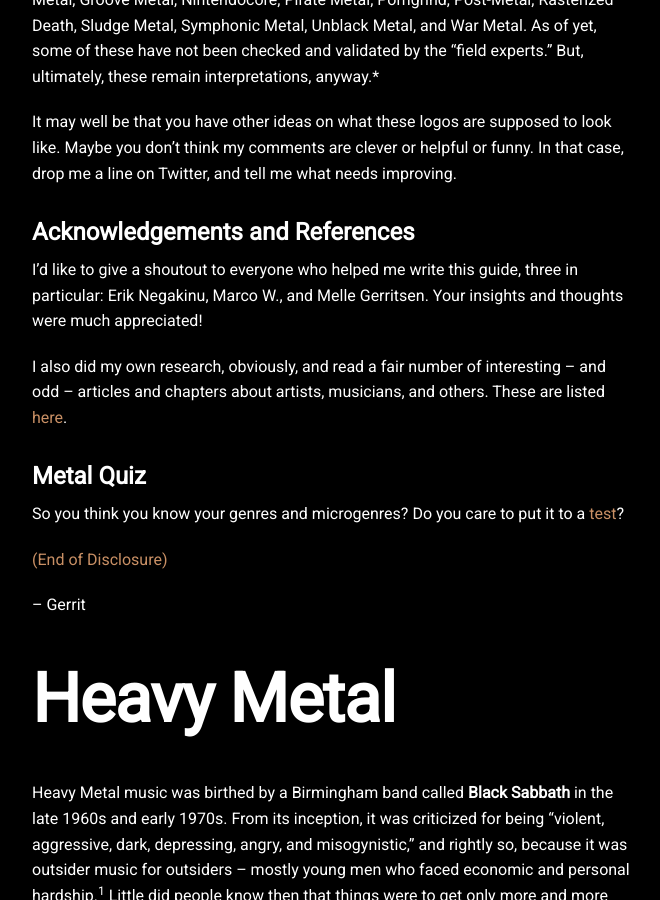
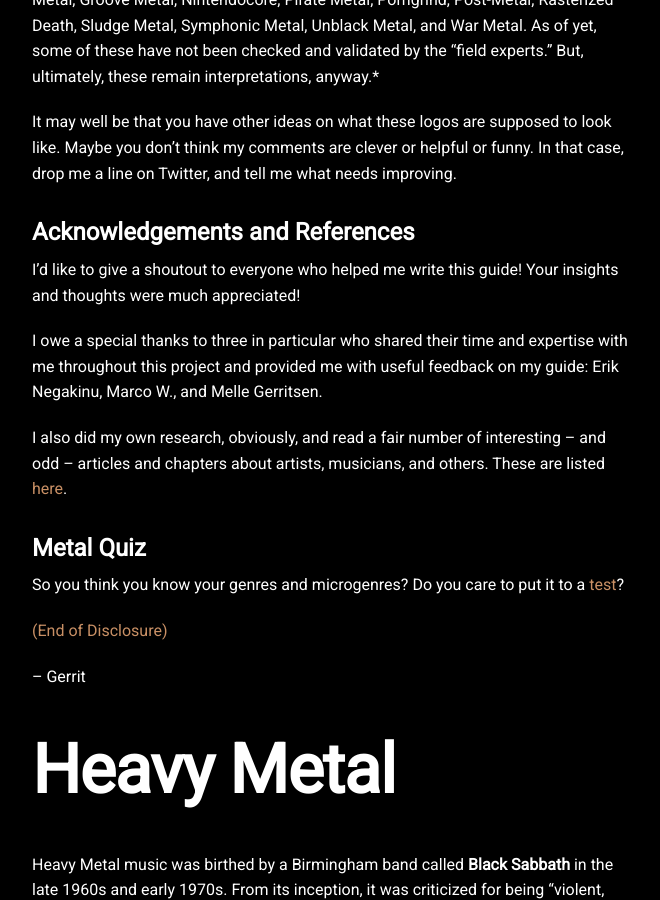
Before and after one commit to Noeska/illegiblesemantics, a Jekyll site: the page built from projects/proj-2.md, in a window 1280 px wide and 900 px high, scrolled down 1394 px. Shown: the whole window, without its empty margins (308-968 px from the left). Built offline with Jekyll 4.4.1, drawn with Linux system fonts in a browser that asks for light colours; nearby versions of some CDN libraries.

Commit message:
Update proj-2.md

```diff
--- a/projects/proj-2.md
+++ b/projects/proj-2.md
@@ -32,7 +32,9 @@ With these genre samples I tried to represent as faithfully as possible a broad
 It may well be that you have other ideas on what these logos are supposed to look like. Maybe you don't think my comments are clever or helpful or funny. In that case, drop me a line on Twitter, and tell me what needs improving.
 
 #### Acknowledgements and References
-I'd like to give a shoutout to everyone who helped me write this guide, three in particular: Erik Negakinu, Marco W., and Melle Gerritsen. Your insights and thoughts were much appreciated!
+I'd like to give a shoutout to everyone who helped me write this guide! Your insights and thoughts were much appreciated!
+
+I owe a special thanks to three in particular who shared their time and expertise with me throughout this project and provided me with useful feedback on my guide: Erik Negakinu, Marco W., and Melle Gerritsen.
 
 I also did my own research, obviously, and read a fair number of interesting -- and odd -- articles and chapters about artists, musicians, and others. These are listed [here](#references).
 
```
